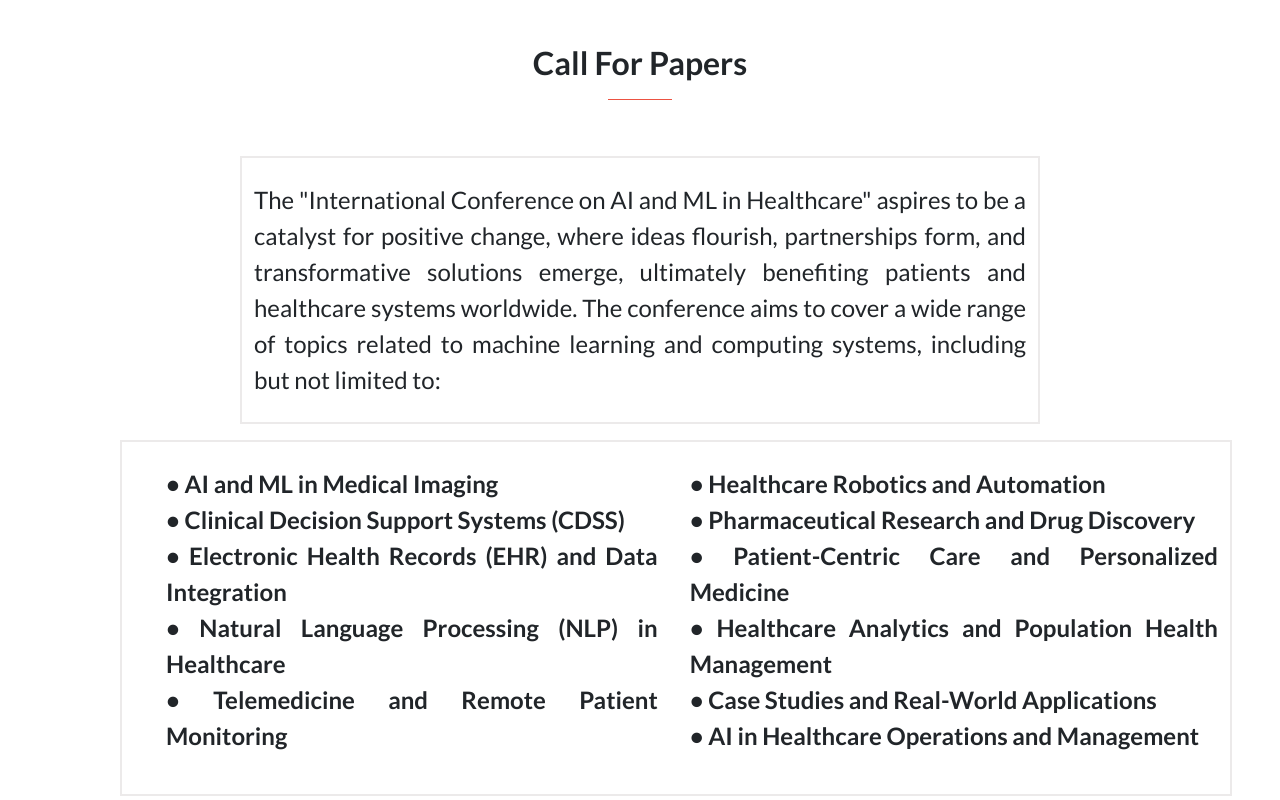
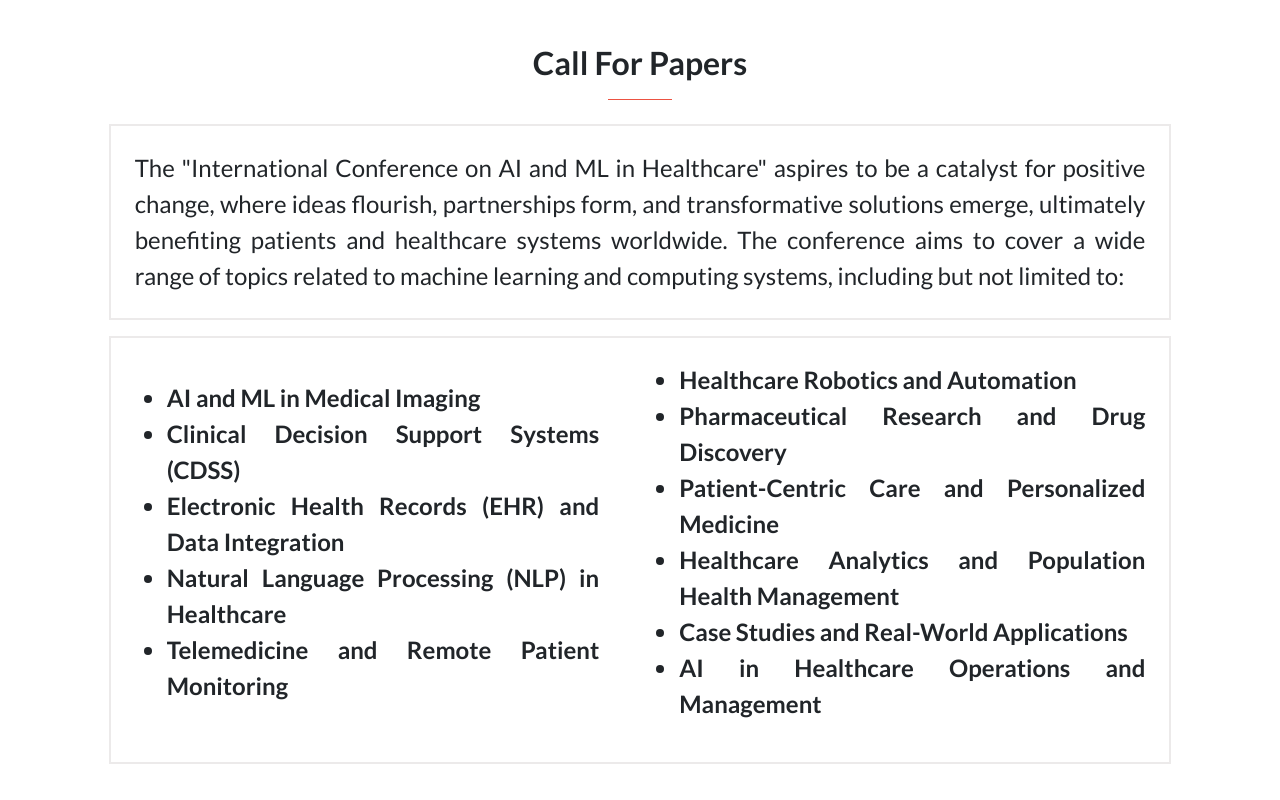
Before and after one commit to GeNoSeS/AICRTHI-2024, a website: page index.html in a window 1280 px wide. Shown: the part 2380-3180 px from the top of the page. Drawn offline with nearby package versions, Linux system fonts and the light colour scheme.

Commit message:
Made Call for Papers Section responsive
Cleaned up the code, removed bad HTML semantics, and ensured proper
closing of HTML tags. Converted the unordered list to show as per the
HTML spec by using list items, and removed the bullet points copy
pasted into the content since the HTML ul-li tags handle the rendering
of the bullet points.

```diff
--- a/index.html
+++ b/index.html
@@ -111,48 +111,41 @@
         </div>
       </section>
 
-      <section id="objectives" class='Objective-content' style="margin-top: 5em; margin-bottom: 5em;">
-        <h2 class="d-flex flex-column justify-content-center align-items-center"><b>Call For Papers</b> <span class="underline"></span></h2>
-        <br>
-        <br>
-        <p class="" style="align-items: center;margin-right: 10em; font-size: 1.5em; margin-left: 10em;padding: 1em 0.5em; border: 2px solid #e8e6e6ce; text-align: justify; text-justify: inter-word;">The "International Conference on AI and ML in Healthcare" aspires to be a catalyst for positive change, where ideas flourish, partnerships form, and transformative solutions emerge, ultimately benefiting patients and healthcare systems worldwide. The conference aims to cover a wide range of topics related to machine learning and computing systems, including but not limited to:
-          <div style="align-items: center;font-size: 1.5em; margin-left:5em;padding: 1em 0.5em;margin-right: 2em; border: 2px solid #e8e6e6ce; text-align: justify; text-justify: inter-word;display: flex;">
-            <br>
-            <br>
-            <div>
-              <ul>
-                <b>
-                  • AI and ML in Medical Imaging
-                  <br>
-                  • Clinical Decision Support Systems (CDSS)
-                  <br>
-                  • Electronic Health Records (EHR) and Data Integration
-                  <br>
-                  • Natural Language Processing (NLP) in Healthcare
-                  <br>
-                  • Telemedicine and Remote Patient Monitoring
-                  <br>
-              </ul>
-            </div>
-            <div>
-              <ul>
-
-                • Healthcare Robotics and Automation
-                <br>
-                • Pharmaceutical Research and Drug Discovery
-                <br>
-                • Patient-Centric Care and Personalized Medicine
-                <br>
-                • Healthcare Analytics and Population Health Management
-                <br>
-                • Case Studies and Real-World Applications
-                <br>
-                • AI in Healthcare Operations and Management
-                </b>
-              </ul>
+      <section id="objectives" class='Objective-content' style="margin: 5em 0;">
+        <div classs="container">
+          <div class="row justify-content-center align-items-center">
+            <div class="col-sm-10">
+              <h2 class="d-flex flex-column justify-content-center align-items-center mb-4"><b>Call For Papers</b> <span class="underline"></span></h2>
             </div>
           </div>
-        </p>
+          <div class="row justify-content-center align-items-center">
+            <div class="col-sm-10" style="text-align: justify; text-justify: inter-word;">
+              <p class="p-4" style="border: 2px solid #e8e6e6ce; font-size: 1.5em;">The "International Conference on AI and ML in Healthcare" aspires to be a catalyst for positive change, where ideas flourish, partnerships form, and transformative solutions emerge, ultimately benefiting patients and healthcare systems worldwide. The conference aims to cover a wide range of topics related to machine learning and computing systems, including but not limited to:
+              </p>
+              <div class="d-flex flex-column flex-sm-row justify-content-center align-items-center fw-bold" style="font-size: 1.5em; border: 2px solid #e8e6e6ce; text-align: justify; text-justify: inter-word;">
+                <div class="p-4">
+                  <ul style="list-style-type: circle">
+                    <li>AI and ML in Medical Imaging</li>
+                    <li>Clinical Decision Support Systems (CDSS)</li>
+                    <li>Electronic Health Records (EHR) and Data Integration</li>
+                    <li>Natural Language Processing (NLP) in Healthcare</li>
+                    <li>Telemedicine and Remote Patient Monitoring</li>
+                  </ul>
+                </div>
+                <div class="p-4">
+                  <ul>
+                    <li>Healthcare Robotics and Automation</li>
+                    <li>Pharmaceutical Research and Drug Discovery</li>
+                    <li>Patient-Centric Care and Personalized Medicine</li>
+                    <li>Healthcare Analytics and Population Health Management</li>
+                    <li>Case Studies and Real-World Applications</li>
+                    <li>AI in Healthcare Operations and Management</li>
+                  </ul>
+                </div>
+              </div>
+            </div>
+          </div>
+        </div>
       </section>
 
       <section id="benefits" class="program-content">
--- a/stylesheets/index.css
+++ b/stylesheets/index.css
@@ -1,5 +1,9 @@
 ul * {
   list-style-type: none;
+}
+
+section#objectives ul li {
+  list-style-type: disc!important;
 }
 
 /*
```
